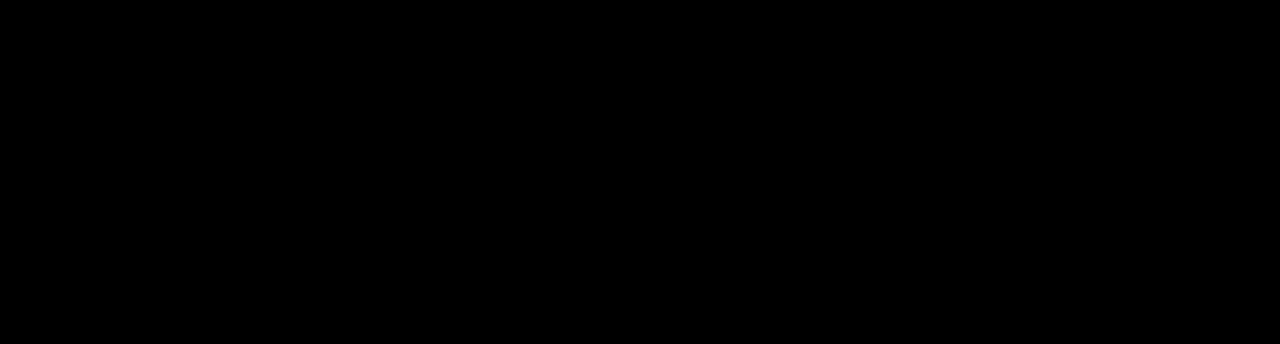
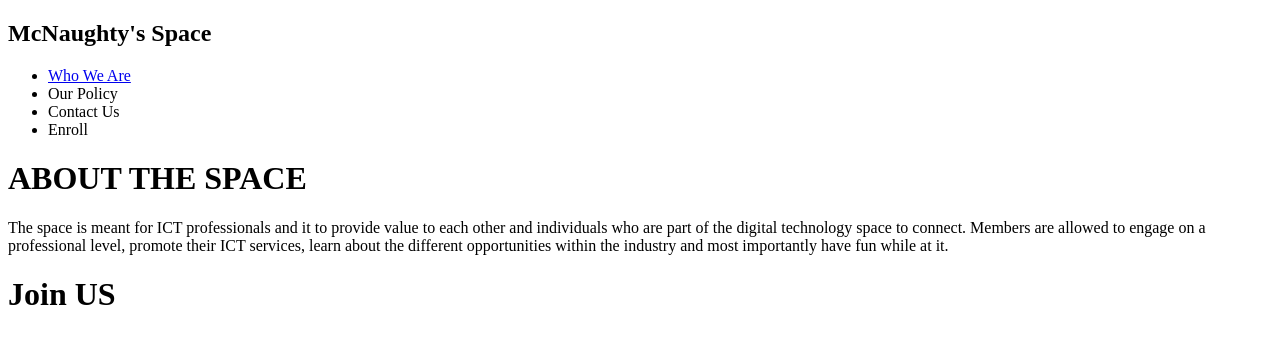
Before and after one commit to McNaughty/my-git-test, a plain HTML site: page about.html in a window 1280 px wide. Drawn offline with Linux system fonts and the light colour scheme.

Commit message:
corrections to the about.html

```diff
--- a/about.html
+++ b/about.html
@@ -5,8 +5,29 @@
     <meta name="viewport" content="width=<device-width>, initial-scale=1.0">
     <title>Document</title>
 </head>
-<body style="background-color: black; text-align: center;">
-    <h1>ABOUT THE SPACE</h1>
+<body >
+    <!-- Navigation bar-->
+    <nav>
+        <h1 class="logo">
+        <span>McNaughty's Space</span>
+        </h1>
+    <ul>
+        <li class="nav-item">
+            <a href="./about.html"   class="nav-link" id="nav-link">Who We Are</a>
+        </li>
+        <li class="nav-item">
+            <a  class="nav-link" id="nav-link">Our Policy</a>
+        </li>
+        <li class="nav-item">
+            <a class="nav-link" id="nav-link">Contact Us</a>
+        </li>
+        <li class="nav-item">
+            <a  class="nav-link" id="nav-link">Enroll</a>
+        </li>
+    </ul>
+
+    </nav>
+    <h1 >ABOUT THE SPACE</h1>
     <p>The space is meant for ICT professionals and it to provide value to each other and individuals who are part of the digital technology space to connect.
     Members are allowed to engage on a professional level, promote their ICT services, learn about the different opportunities within the industry and most importantly have fun while at it.</p>
 
```
